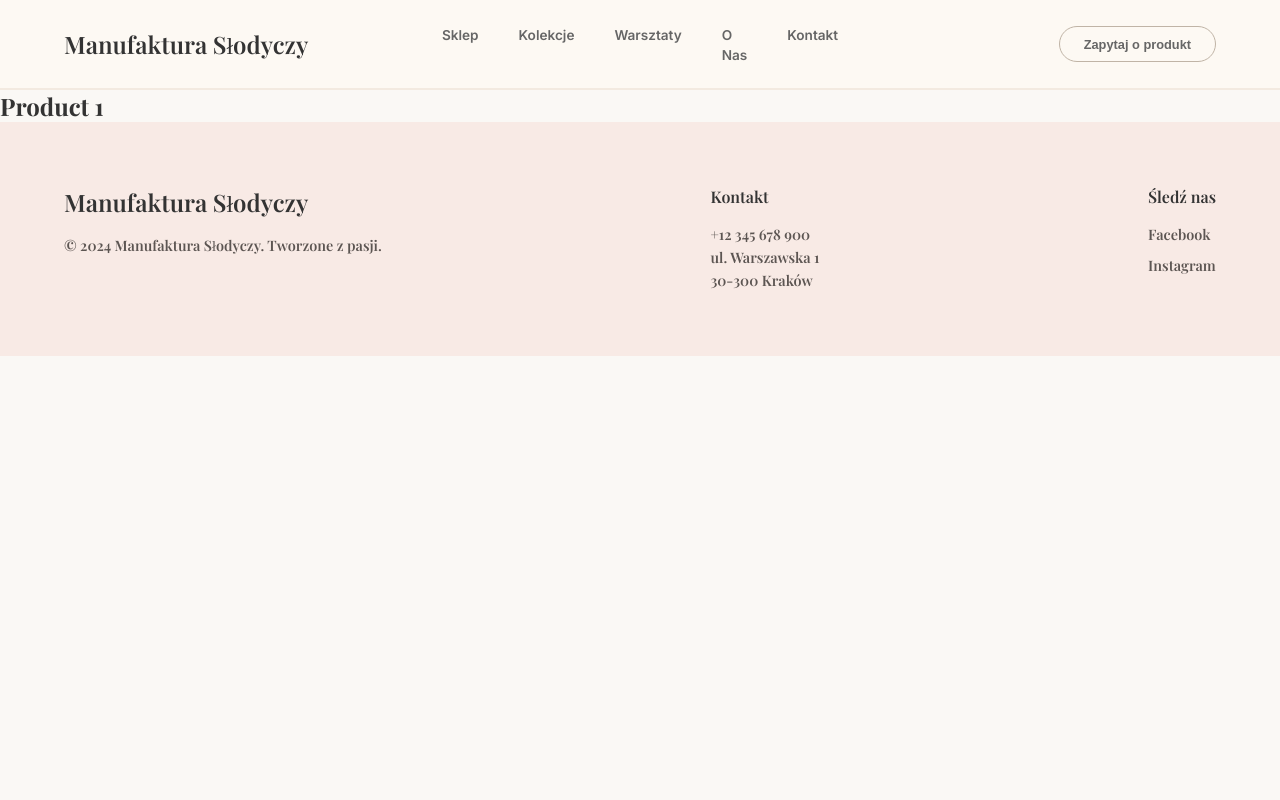
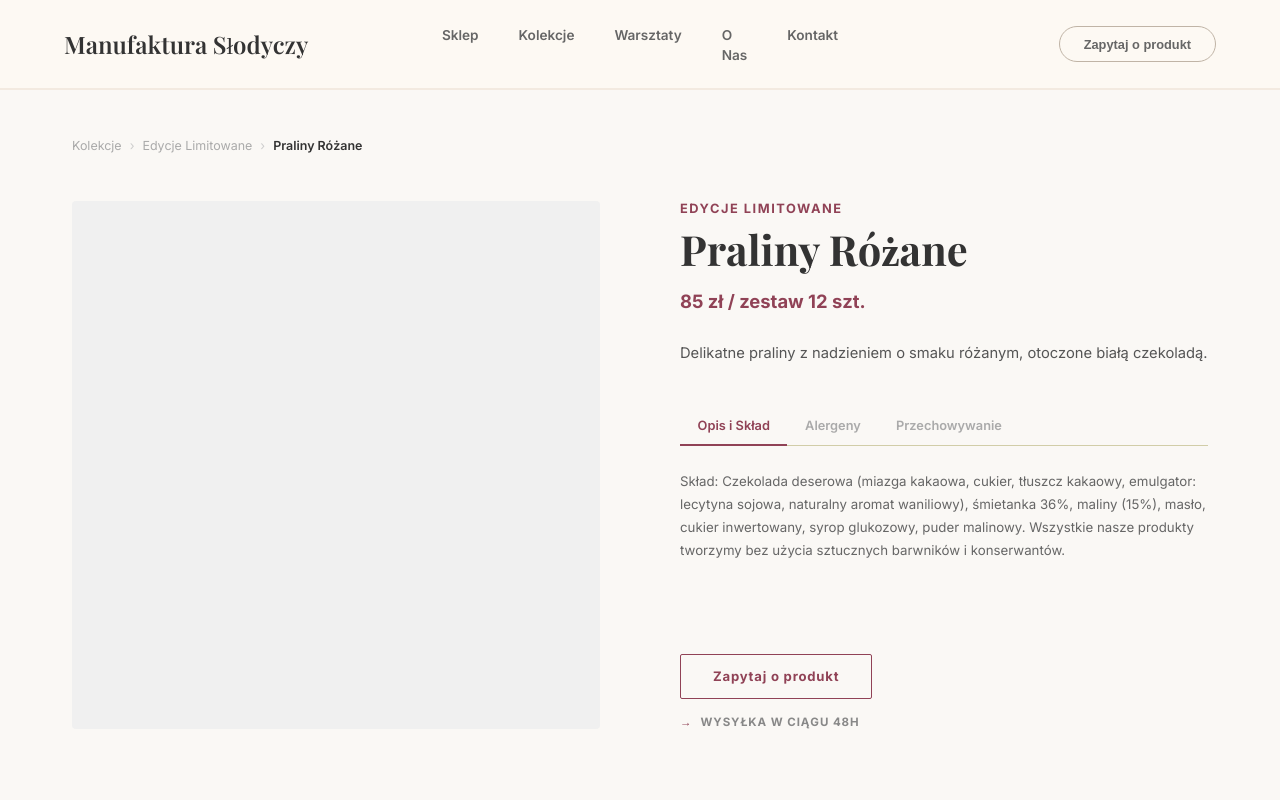
Before and after one commit to dern01/tpf, a React (Create React App) app: page /product/1 in a window 1280 px wide. Shown: the top 800 px of the page. Built offline with nearby package versions, Linux system fonts and the light colour scheme.

Commit message:
feat: connect collections with the product details

```diff
--- a/src/App.js
+++ b/src/App.js
@@ -2,12 +2,12 @@ import React from 'react';
 import { BrowserRouter as Router, Routes, Route } from 'react-router-dom';
 import Navbar from './components/Navbar/Navbar';
 import Home from './pages/Home';
-import ProductPage from './pages/ProductPage';
 import Workshops from './pages/Workshops';
 import About from './pages/About';
 import Contact from './pages/Contact';
 import Footer from './components/Footer/Footer';
 import Collections from "./pages/Collections";
+import Product from "./pages/Product";
 
 function App() {
   return (
@@ -17,7 +17,7 @@ function App() {
         <Routes>
           <Route path="/" element={<Home />} />
           <Route path="/collections" element={<Collections />} />
-          <Route path="/product/:id" element={<ProductPage />} />
+          <Route path="/product/:id" element={<Product />} />
           <Route path="/workshops" element={<Workshops />} />
           <Route path="/about" element={<About />} />
           <Route path="/contact" element={<Contact />} />
--- a/src/pages/Collections.css
+++ b/src/pages/Collections.css
@@ -111,7 +111,7 @@
 .product-image-placeholder {
   width: 100%;
   aspect-ratio: 1;
-  background-color: #D1CDA8;
+  background-color: #f0f0f0; /* Changed background color */
   position: relative;
   display: flex;
   align-items: center;
@@ -133,17 +133,18 @@
 
 .product-card-info {
   padding: 1rem;
+  text-align: center; /* Center align text */
 }
 
 .product-card-name {
-  font-size: 0.88rem;
+  font-size: 0.95rem; /* Increased font size */
   font-weight: 600;
   color: var(--text-color);
-  margin-bottom: 0.3rem;
+  margin-bottom: 0.4rem;
 }
 
 .product-card-price {
-  font-size: 0.83rem;
+  font-size: 0.88rem; /* Increased font size */
   color: var(--primary-color);
   font-weight: 700;
 }
--- a/src/pages/Collections.js
+++ b/src/pages/Collections.js
@@ -1,16 +1,17 @@
-import React, { useState } from 'react';
+import React, { useState, useMemo } from 'react';
+import { useNavigate } from 'react-router-dom';
 import './Collections.css';
 
-const products = [
-  { id: 1, name: 'Praliny Różane', price: '85 zł', badge: null },
-  { id: 2, name: 'Złota Kolekcja', price: '140 zł', badge: 'NOWOŚĆ' },
-  { id: 3, name: 'Karmel i Sól', price: '65 zł', badge: null },
-  { id: 4, name: 'Klasyczne Trufle', price: '70 zł', badge: null },
-  { id: 5, name: 'Biała z Maliną', price: '45 zł', badge: null },
-  { id: 6, name: 'Ciemna 85%', price: '38 zł', badge: null },
-  { id: 7, name: 'Orzechy Laskowe', price: '55 zł', badge: null },
-  { id: 8, name: 'Degustacja', price: '180 zł', badge: null },
-  { id: 9, name: 'Matcha & Yuzu', price: '95 zł', badge: null },
+const allProducts = [
+  { id: 1, name: 'Praliny Różane', price: 85, badge: null, category: 'Praliny', new: false },
+  { id: 2, name: 'Złota Kolekcja', price: 140, badge: 'NOWOŚĆ', category: 'Nowe Kolekcje', new: true },
+  { id: 3, name: 'Karmel i Sól', price: 65, badge: null, category: 'Karmelki', new: false },
+  { id: 4, name: 'Klasyczne Trufle', price: 70, badge: null, category: 'Trufle', new: false },
+  { id: 5, name: 'Biała z Maliną', price: 45, badge: null, category: 'Czekolady', new: false },
+  { id: 6, name: 'Ciemna 85%', price: 38, badge: null, category: 'Czekolady', new: false },
+  { id: 7, name: 'Orzechy Laskowe', price: 55, badge: null, category: 'Praliny', new: false },
+  { id: 8, name: 'Degustacja', price: 180, badge: null, category: 'Zestawy Prezentowe', new: false },
+  { id: 9, name: 'Matcha & Yuzu', price: 95, badge: 'NOWOŚĆ', category: 'Nowe Kolekcje', new: true },
 ];
 
 const categories = [
@@ -25,8 +26,40 @@ const categories = [
 
 const Collections = () => {
   const [activeCategory, setActiveCategory] = useState('Wszystko');
-  const [priceMax, setPriceMax] = useState(150);
+  const [priceMax, setPriceMax] = useState(200);
+  const [sortOrder, setSortOrder] = useState('default');
   const [activePage, setActivePage] = useState(1);
+  const navigate = useNavigate();
+
+  const handleProductClick = (id) => {
+    navigate(`/product/${id}`);
+  };
+
+  const filteredProducts = useMemo(() => {
+    let products = allProducts;
+
+    if (activeCategory !== 'Wszystko') {
+      products = products.filter((p) => p.category === activeCategory);
+    }
+
+    products = products.filter((p) => p.price <= priceMax);
+
+    switch (sortOrder) {
+      case 'price-asc':
+        products.sort((a, b) => a.price - b.price);
+        break;
+      case 'price-desc':
+        products.sort((a, b) => b.price - a.price);
+        break;
+      case 'newest':
+        products.sort((a, b) => b.new - a.new);
+        break;
+      default:
+        break;
+    }
+
+    return products;
+  }, [activeCategory, priceMax, sortOrder]);
 
   return (
     <div className="shop-page">
@@ -61,7 +94,7 @@ const Collections = () => {
 
         <div className="sidebar-section sidebar-sort">
           <h4>Sortuj</h4>
-          <select defaultValue="default">
+          <select value={sortOrder} onChange={(e) => setSortOrder(e.target.value)}>
             <option value="default">Domyślnie</option>
             <option value="price-asc">Cena: rosnąco</option>
             <option value="price-desc">Cena: malejąco</option>
@@ -69,13 +102,17 @@ const Collections = () => {
           </select>
         </div>
 
-        <button className="btn-filter">FILTRUJ</button>
+        <button className="btn-filter" onClick={() => {}}>FILTRUJ</button>
       </aside>
 
       <main className="shop-main">
         <div className="products-grid">
-          {products.map((product) => (
-            <div className="product-card" key={product.id}>
+          {filteredProducts.map((product) => (
+            <div
+              className="product-card"
+              key={product.id}
+              onClick={() => handleProductClick(product.id)}
+            >
               <div className="product-image-placeholder">
                 {product.badge && (
                   <span className="product-badge">{product.badge}</span>
@@ -83,7 +120,7 @@ const Collections = () => {
               </div>
               <div className="product-card-info">
                 <p className="product-card-name">{product.name}</p>
-                <p className="product-card-price">{product.price}</p>
+                <p className="product-card-price">{product.price} zł</p>
               </div>
             </div>
           ))}
--- a/src/pages/Collection.css
+++ b/src/pages/Product.css
@@ -48,7 +48,7 @@
 .pd-main-image {
   width: 100%;
   aspect-ratio: 1;
-  background-color: #D1CDA8;
+  background-color: #f0f0f0; /* Changed background color */
   border-radius: 4px;
 }
 
@@ -72,7 +72,7 @@
 }
 
 .pd-collection-label {
-  font-size: 0.75rem;
+  font-size: 0.8rem; /* Increased font size */
   font-weight: 700;
   letter-spacing: 0.12em;
   text-transform: uppercase;
@@ -82,24 +82,24 @@
 
 .pd-info h1 {
   font-family: var(--font-heading);
-  font-size: 2.4rem;
-  line-height: 1.15;
+  font-size: 2.6rem; /* Increased font size */
+  line-height: 1.2;
   color: var(--text-color);
-  margin-bottom: 0.75rem;
+  margin-bottom: 1rem;
 }
 
 .pd-price {
-  font-size: 1.05rem;
+  font-size: 1.15rem; /* Increased font size */
   font-weight: 700;
   color: var(--primary-color);
-  margin-bottom: 1.5rem;
+  margin-bottom: 1.75rem;
 }
 
 .pd-description {
-  font-size: 0.88rem;
-  line-height: 1.75;
-  color: #666;
-  margin-bottom: 2rem;
+  font-size: 0.92rem; /* Increased font size */
+  line-height: 1.8;
+  color: #555; /* Darker text */
+  margin-bottom: 2.5rem;
 }
 
 /* Tabs */
@@ -184,6 +184,7 @@
   font-size: 1.8rem;
   color: var(--text-color);
   margin-bottom: 2rem;
+  text-align: center; /* Center align heading */
 }
 
 .suggested-grid {
@@ -195,6 +196,7 @@
 .suggested-card {
   cursor: pointer;
   transition: transform 0.2s;
+  text-align: center; /* Center align text */
 }
 
 .suggested-card:hover {
@@ -204,7 +206,7 @@
 .suggested-img {
   width: 100%;
   aspect-ratio: 1;
-  background: #D1CDA8;
+  background: #f0f0f0; /* Changed background color */
   border-radius: 4px;
   margin-bottom: 0.75rem;
 }
--- a/src/pages/Collection.js
+++ b/src/pages/Product.js
@@ -1,5 +1,18 @@
 import React, { useState } from 'react';
-import './Collection.css';
+import { useParams } from 'react-router-dom';
+import './Product.css';
+
+const products = [
+  { id: 1, name: 'Praliny Różane', price: '85 zł', badge: null, collection: 'Edycje Limitowane', description: 'Delikatne praliny z nadzieniem o smaku różanym, otoczone białą czekoladą.' },
+  { id: 2, name: 'Złota Kolekcja', price: '140 zł', badge: 'NOWOŚĆ', collection: 'Kolekcje Premium', description: 'Ekskluzywny zestaw pralin w złotych opakowaniach, idealny na prezent.' },
+  { id: 3, name: 'Karmel i Sól', price: '65 zł', badge: null, collection: 'Klasyki', description: 'Połączenie słodkiego karmelu i szczypty soli morskiej w mlecznej czekoladzie.' },
+  { id: 4, name: 'Klasyczne Trufle', price: '70 zł', badge: null, collection: 'Klasyki', description: 'Aksamitne trufle z ciemnej czekolady, obtoczone w kakao.' },
+  { id: 5, name: 'Biała z Maliną', price: '45 zł', badge: null, collection: 'Czekolady', description: 'Tabliczka białej czekolady z liofilizowanymi malinami.' },
+  { id: 6, name: 'Ciemna 85%', price: '38 zł', badge: null, collection: 'Czekolady', description: 'Intensywna w smaku tabliczka ciemnej czekolady o zawartości 85% kakao.' },
+  { id: 7, name: 'Orzechy Laskowe', price: '55 zł', badge: null, collection: 'Praliny', description: 'Praliny z całymi orzechami laskowymi w mlecznej czekoladzie.' },
+  { id: 8, name: 'Degustacja', price: '180 zł', badge: null, collection: 'Zestawy Prezentowe', description: 'Zestaw degustacyjny zawierający różne rodzaje naszych pralin i czekolad.' },
+  { id: 9, name: 'Matcha & Yuzu', price: '95 zł', badge: null, collection: 'Edycje Limitowane', description: 'Egzotyczne połączenie japońskiej herbaty matcha i cytrusowego yuzu.' },
+];
 
 const TABS = ['Opis i Skład', 'Alergeny', 'Przechowywanie'];
 
@@ -19,34 +32,36 @@ const suggestedProducts = [
   { id: 4, name: 'Ciemna Sól', price: '95 PLN' },
 ];
 
-const Collection = () => {
+const Product = () => {
+  const { id } = useParams();
+  const product = products.find((p) => p.id === parseInt(id, 10));
   const [activeTab, setActiveTab] = useState('Opis i Skład');
+
+  if (!product) {
+    return <div>Produkt nie znaleziony</div>;
+  }
 
   return (
     <div className="collections-page">
       <nav className="breadcrumb">
         <span>Kolekcje</span>
         <span className="breadcrumb-sep">›</span>
-        <span>Edycje Limitowane</span>
+        <span>{product.collection}</span>
         <span className="breadcrumb-sep">›</span>
-        <span className="bc-current">Aksamitna Malina</span>
+        <span className="bc-current">{product.name}</span>
       </nav>
 
       <div className="product-detail">
         <div className="pd-image-section">
           <div className="pd-main-image" />
-          <span className="pd-badge">NOWOŚĆ</span>
+          {product.badge && <span className="pd-badge">{product.badge}</span>}
         </div>
 
         <div className="pd-info">
-          <p className="pd-collection-label">Kolekcja Wiosenna</p>
-          <h1>Aksamitna Malina</h1>
-          <p className="pd-price">145 PLN / zestaw 12 szt.</p>
-          <p className="pd-description">
-            Subtelne połączenie intensywnej, gorzkiej czekolady 70% z sercem z
-            aksamitnego ganache ze świeżych malin. Każda pralina tworzona jest
-            ręcznie, z szacunkiem dla tradycyjnego rzemiosła cukierniczego.
-          </p>
+          <p className="pd-collection-label">{product.collection}</p>
+          <h1>{product.name}</h1>
+          <p className="pd-price">{product.price} / zestaw 12 szt.</p>
+          <p className="pd-description">{product.description}</p>
 
           <div className="pd-tabs">
             {TABS.map((tab) => (
@@ -83,4 +98,4 @@ const Collection = () => {
   );
 };
 
-export default Collection;
+export default Product;
--- a/src/pages/ProductPage.js
+++ /dev/null
@@ -1,9 +0,0 @@
-import React from 'react';
-import { useParams } from 'react-router-dom';
-
-const ProductPage = () => {
-  const { id } = useParams();
-  return <div><h2>Product {id}</h2></div>;
-};
-
-export default ProductPage;
```
